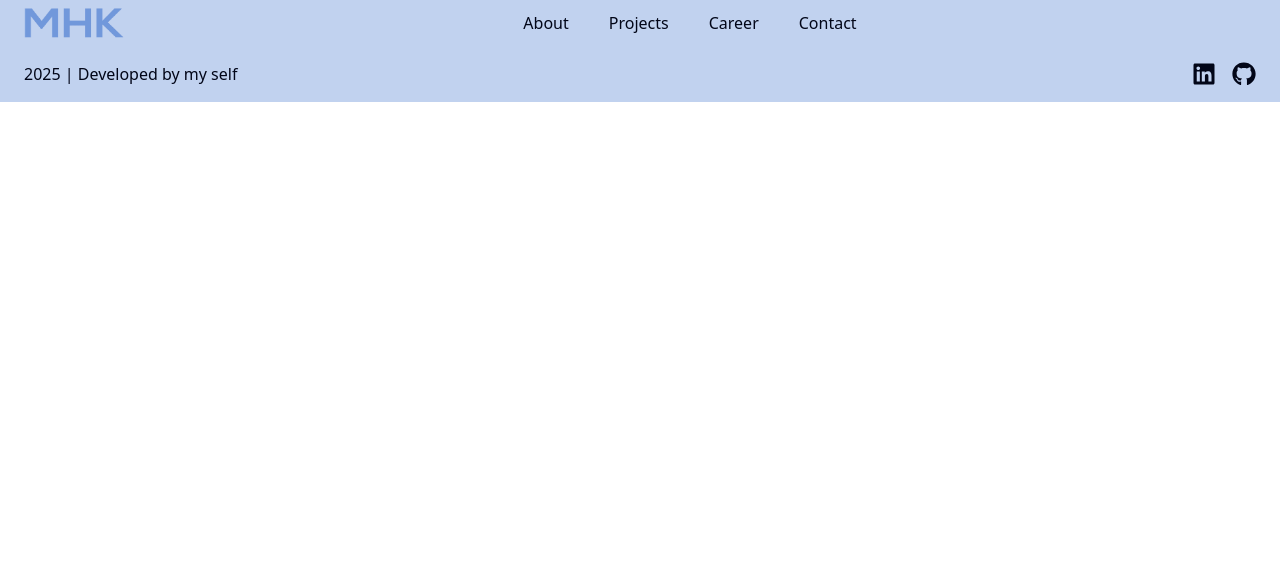
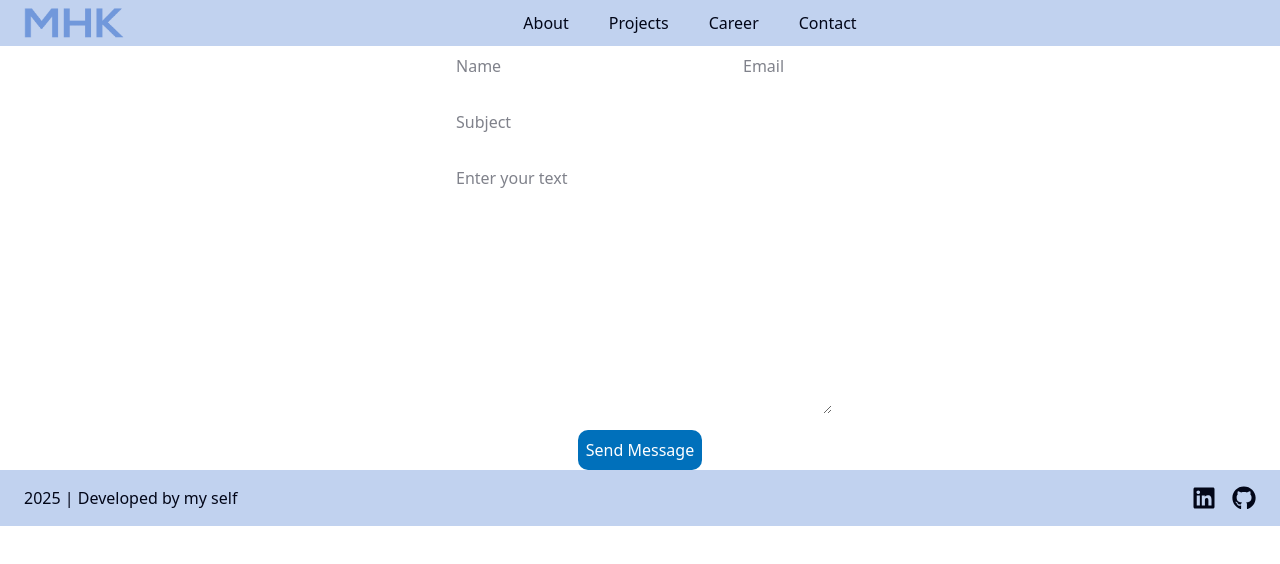
Before and after one commit to mohamad-hk/portfolio, a Next.js app: page / in a window 1280 px wide. Shown: the top 564 px of the page. Built offline with nearby package versions, Linux system fonts and the light colour scheme.

Commit message:
Add contact form

```diff
--- a/src/app/components/Contact/form.js
+++ b/src/app/components/Contact/form.js
@@ -0,0 +1,34 @@
+const ContactUs = () => {
+  return (
+    <form className="w-[30%] mx-auto flex flex-col gap-4">
+      <div className="flex flex-col md:flex-row items-center gap-10">
+        <input
+          type="text"
+          placeholder="Name"
+          className="rounded-md bg-white/80 p-2 outline-none"
+        />
+        <input
+          type="email"
+          placeholder="Email"
+          className="rounded-md bg-white/80 p-2 outline-none"
+        />
+      </div>
+      <input
+        type="text"
+        placeholder="Subject"
+        className="w-full rounded-md bg-white/80 p-2 outline-none"
+      />
+      <textarea
+        placeholder="Enter your text"
+        className="w-full rounded-md bg-white/80 p-2 outline-none"
+        rows={10}
+        cols={40}
+
+      ></textarea>
+      <button className="flex flex-row justify-center hover:cursor-pointer bg-button w-fit mx-auto rounded-lg p-2 text-white">
+        Send Message
+      </button>
+    </form>
+  );
+};
+export default ContactUs;
--- a/src/app/page.js
+++ b/src/app/page.js
@@ -1,9 +1,10 @@
-
+import ContactUs from "./components/Contact/form";
 
 export default function App() {
   return (
     <>
 
+    <ContactUs/>
     </>
   );
 }
```
